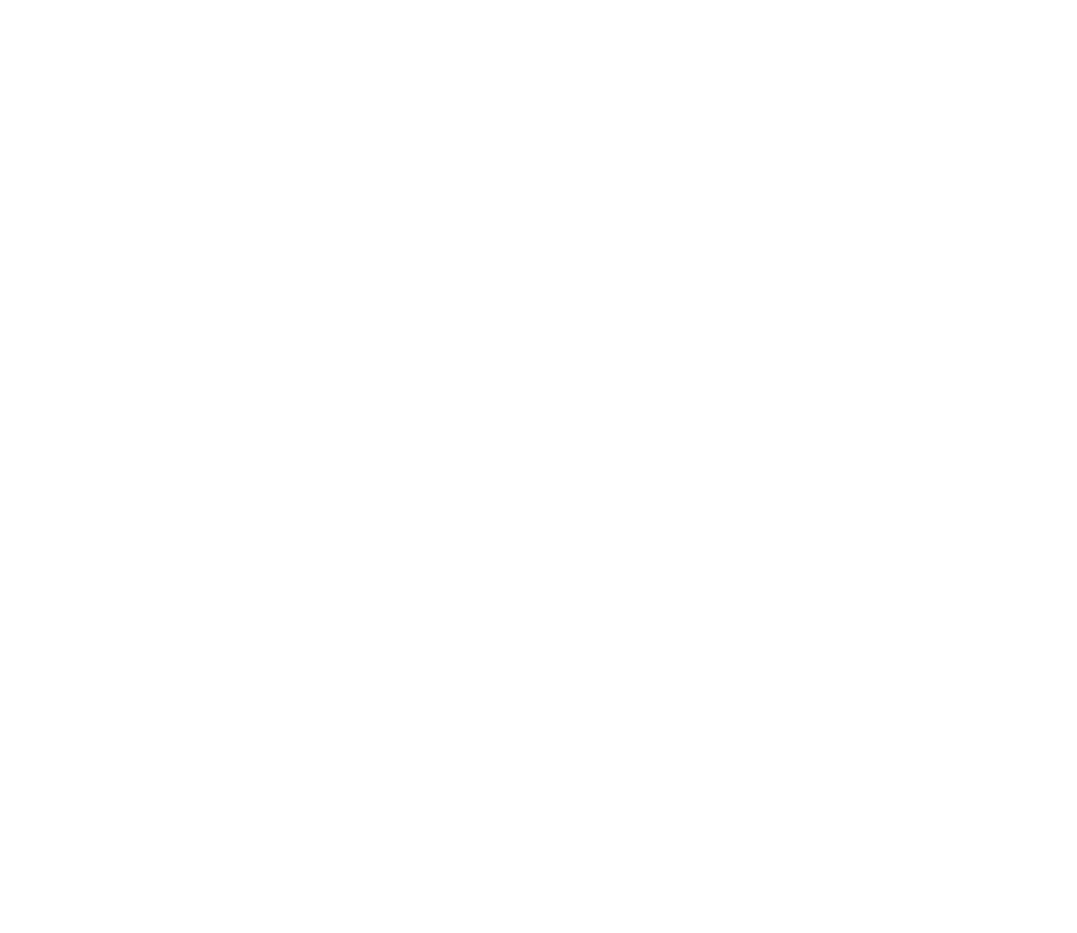
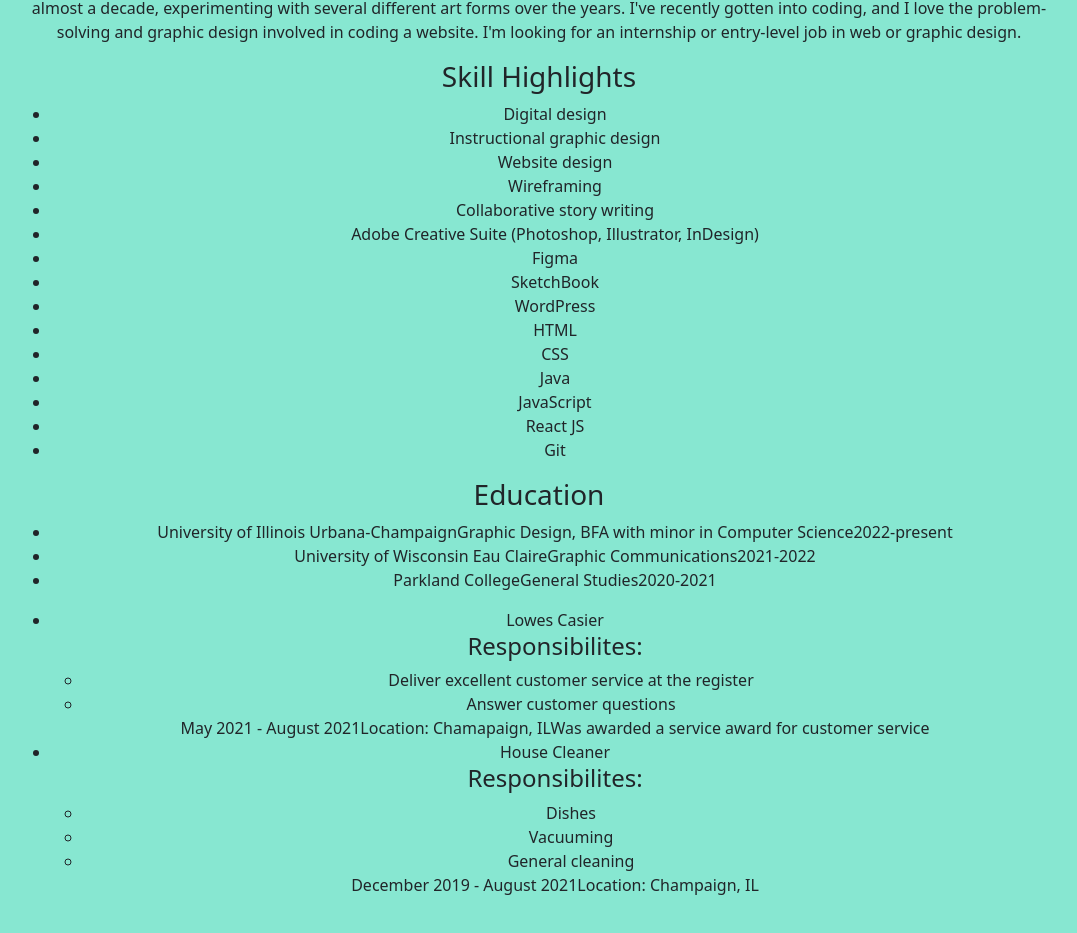
Before and after one commit to alexfallaw/alexfallaw.github.io, a React (Create React App) app: page /#/webresume in a window 1280 px wide. Before the commit this address had no page. Shown: the part 219-1152 px from the top of the page, without its empty margins (101-1178 px from the left). Before the commit the page ends 800 px from the top, so only its background shows below. Built offline with nearby package versions, Linux system fonts and the light colour scheme.

Commit message:
added html resume

```diff
--- a/src/App.js
+++ b/src/App.js
@@ -3,6 +3,7 @@
 import { Gallery } from "./components/gallery";
 import { Home } from "./components/home";
 import { Resume } from "./components/resume";
+import { WebResume } from "./components/web-resume";
 import { PieceFocus } from "./components/piece-focus";
 import { HashRouter as Router, Routes, Route } from "react-router-dom";
 import "bootstrap/dist/css/bootstrap.min.css";
@@ -19,6 +20,7 @@
             <Route path="/about" element={<About />} />
             <Route path="/gallery" element={<Gallery />} />
             <Route path="/resume" element={<Resume />} />
+            <Route path="/webresume" element={<WebResume />} />
             <Route path="/piece/:id" element={<PieceFocus />} />
           </Routes>
         </Router>
--- /dev/null
+++ b/src/components/web-resume.js
@@ -0,0 +1,100 @@
+import "../styles/web-resume.css";
+
+export function WebResume() {
+  return (
+    <div className="bod web-bg">
+      <div id="web-resume-page" className="inner-bod">
+        <h2>Alex Fallaw</h2>
+        <p className="tagline">Graphic Designer</p>
+        <hr />
+        <p className="description">
+          I'm a graphic design and computer science student at the University of
+          Illinois Urbana-Champaign. I've been passionate about art for almost a
+          decade, experimenting with several different art forms over the years.
+          I've recently gotten into coding, and I love the problem-solving and
+          graphic design involved in coding a website. I'm looking for an
+          internship or entry-level job in web or graphic design.
+        </p>
+        <h3>Skill Highlights</h3>
+        <div className="skills">
+          <ul className="Skill-list">
+            <li>Digital design</li>
+            <li>Instructional graphic design</li>
+            <li>Website design</li>
+            <li>Wireframing</li>
+            <li> Collaborative story writing</li>
+            <li>Adobe Creative Suite (Photoshop, Illustrator, InDesign)</li>
+            <li>Figma</li>
+            <li>SketchBook</li>
+            <li>WordPress</li>
+            <li>HTML</li>
+            <li>CSS</li>
+            <li>Java</li>
+            <li>JavaScript</li>
+            <li>React JS</li>
+            <li>Git</li>
+          </ul>
+        </div>
+
+        <section className="education">
+          <h3>Education</h3>
+          <ul>
+            <li>
+              <span className="institution">
+                University of Illinois Urbana-Champaign
+              </span>
+              <span className="program">
+                Graphic Design, BFA with minor in Computer Science
+              </span>
+              <span className="time-range">2022-present</span>
+            </li>
+            <li>
+              <span className="institution">
+                University of Wisconsin Eau Claire
+              </span>
+              <span className="program">Graphic Communications</span>
+              <span className="time-range">2021-2022</span>
+            </li>
+            <li>
+              <span className="institution">Parkland College</span>
+              <span className="program">General Studies</span>
+              <span className="time-range">2020-2021</span>
+            </li>
+          </ul>
+        </section>
+        <section className="experience">
+          <ul className="experience-list">
+            <li>
+              <span className="job">Lowes Casier</span>
+              <section className="responsibilites">
+                <h4>Responsibilites:</h4>
+                <ul className="responsibilities-list">
+                  <li>Deliver excellent customer service at the register</li>
+                  <li>Answer customer questions</li>
+                </ul>
+              </section>
+              <span className="time-range">May 2021 - August 2021</span>
+              <span className="location">Location: Chamapaign, IL</span>
+              <span className="note">
+                Was awarded a service award for customer service
+              </span>
+            </li>
+            <li>
+              <span className="job">House Cleaner</span>
+              <section className="responsibilites">
+                <h4>Responsibilites:</h4>
+                <ul className="responsibilities-list">
+                  <li>Dishes</li>
+                  <li>Vacuuming</li>
+                  <li>General cleaning</li>
+                </ul>
+              </section>
+              <span className="time-range">December 2019 - August 2021</span>
+              <span className="location">Location: Champaign, IL</span>
+            </li>
+          </ul>
+        </section>
+      </div>
+    </div>
+  );
+}
--- a/src/data/piece-list.js
+++ b/src/data/piece-list.js
@@ -233,7 +233,7 @@
     "Fall 2022",
     "Digital, InDesign and Photoshop",
     "19 x 9 in",
-    "Typograpgic Practice assignment",
+    "Typographic Practice assignment",
     "",
     "/images/jpg/black_beauty.jpg",
     "/images/png/black_beauty.png",
```
Also changed, not shown: src/styles/web-resume.css (added).
